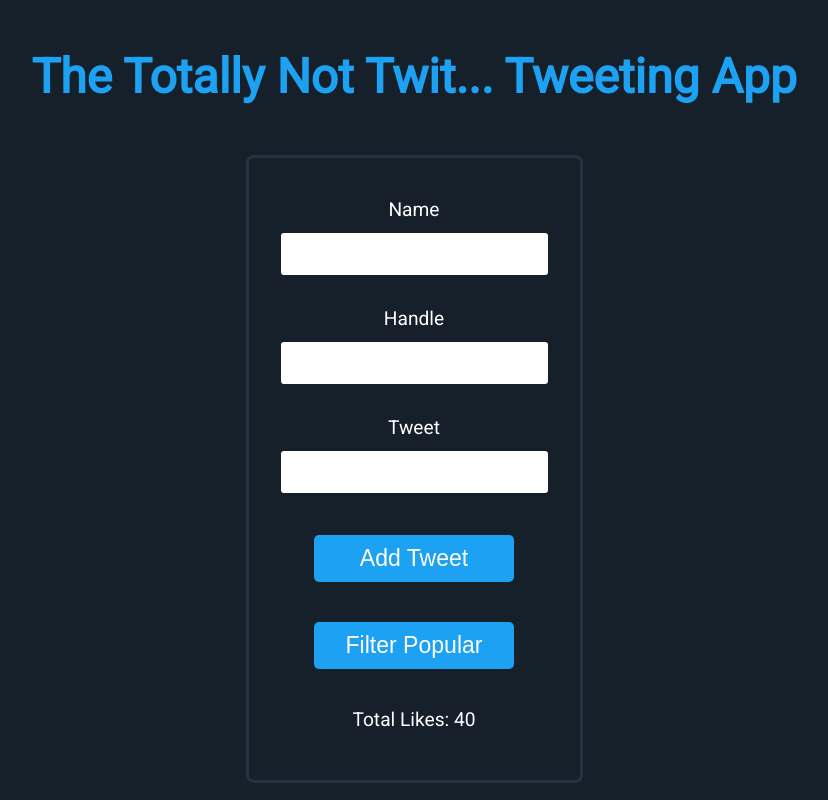
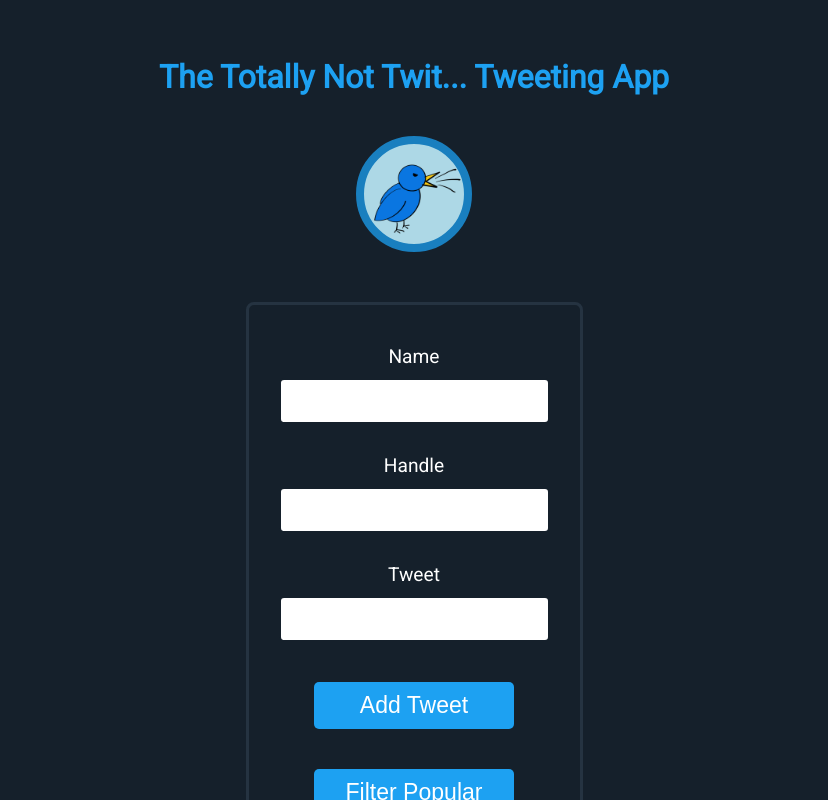
Before and after one commit to ashmanq/twitter_multi_component_app, a Vue app: page / in a window 1280 px wide. Shown: the top 800 px of the page, without its empty margins (226-1054 px from the left). Built offline with nearby package versions, Linux system fonts and the light colour scheme.

Commit message:
Added a logo

```diff
--- a/public/index.html
+++ b/public/index.html
@@ -4,7 +4,7 @@
     <meta charset="utf-8">
     <meta http-equiv="X-UA-Compatible" content="IE=edge">
     <meta name="viewport" content="width=device-width,initial-scale=1.0">
-    <link rel="icon" href="<%= BASE_URL %>favicon.ico">
+    <link rel="icon" href="<%= BASE_URL %>AngryTweet.png">
     <link href="https://fonts.googleapis.com/css?family=Roboto" rel="stylesheet">
     <title><%= htmlWebpackPlugin.options.title %></title>
   </head>
--- a/src/App.vue
+++ b/src/App.vue
@@ -2,7 +2,7 @@
   <section class="container">
 
     <h1>The Totally Not Twit... Tweeting App</h1>
-
+    <img class="logo" src="AngryTweet.png" alt="">
     <div class="list">
 
       <form v-on:submit.prevent="addTweet" class="list" action="index.html" method="post">
@@ -133,8 +133,9 @@ body{
 
 h1 {
   text-align: center;
-  margin: 40px;
-  font-size: 3rem;
+  margin-top: 50px;
+  margin-bottom: 40px;
+  font-size: 2rem;
   color: #1da1f2;
 }
 
@@ -163,6 +164,16 @@ input {
   border-style: solid;
   border-color: #15202b;
   border-radius: 5px;
+}
+
+.logo {
+  width:100px;
+  margin-bottom: 40px;
+  background-color: lightblue;
+  border-style: solid;
+  border-width: 8px;
+  border-color: #197fbf;
+  border-radius: 200px;
 }
 
 .btn {
```
Also changed, not shown: public/AngryTweet.png (added), src/assets/logo.png (deleted).
